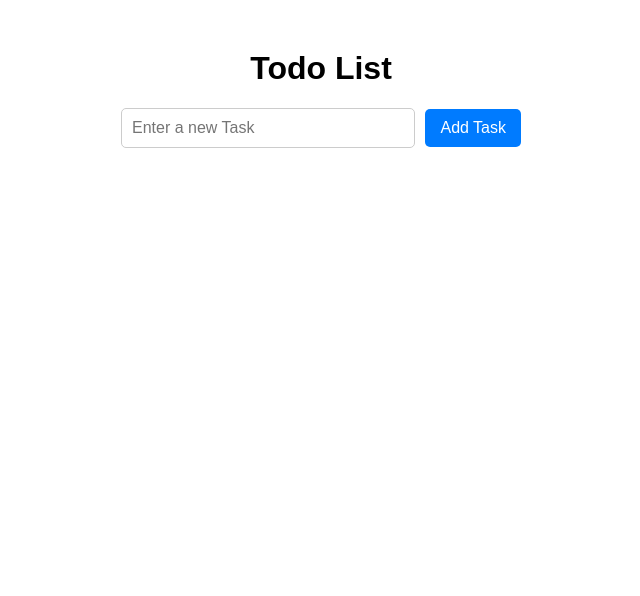
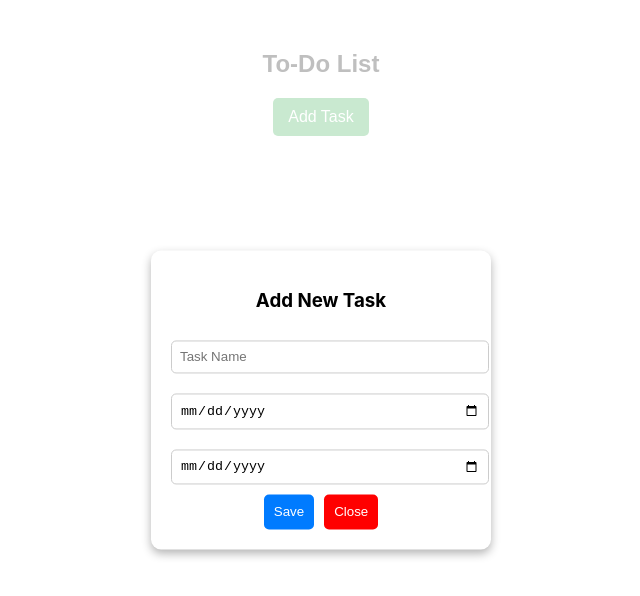
Before and after one commit to Swathiwebtree/To-do, a React (Create React App) app: page / in a window 1280 px wide. Both pictures are taken after a click on the button "Add Task". Shown: the top 596 px of the page, without its empty margins (319-959 px from the left). Built offline with nearby package versions, Linux system fonts and the light colour scheme.

Commit message:
Created a modal for the Add Task

```diff
--- a/package.json
+++ b/package.json
@@ -9,7 +9,8 @@
     "@testing-library/user-event": "^13.5.0",
     "react": "^19.0.0",
     "react-dom": "^19.0.0",
-    "react-scripts": "5.0.1",
+    "react-modal": "^3.16.3",
+    "react-scripts": "^5.0.1",
     "web-vitals": "^2.1.4"
   },
   "scripts": {
--- a/src/App.css
+++ b/src/App.css
@@ -5,35 +5,61 @@
   font-family: Arial, sans-serif;
 }
 
-.input-container {
-  display: flex;
-  gap: 10px;
-  justify-content: center;
-  align-items: center;
-  margin-bottom: 20px;
-
+.add-btn {
+  padding: 10px 15px;
+  border: none;
+  background-color: #28a745;
+  color: white;
+  border-radius: 5px;
+  cursor: pointer;
+  font-size: 16px;
 }
 
-input {
-  flex: 1;
+.search-bar {
+  width: 100%;
   padding: 10px;
+  margin-top: 15px;
+  border: 1px solid #ccc;
+  border-radius: 5px;
   font-size: 16px;
+}
+
+.modal {
+  position: absolute;
+  top: 50%;
+  left: 50%;
+  transform: translate(-50%, -50%);
+  background: white;
+  padding: 20px;
+  box-shadow: 0px 4px 10px rgba(0, 0, 0, 0.3);
+  border-radius: 10px;
+  width: 300px;
+  text-align: center;
+}
+
+.modal input {
+  width: 100%;
+  margin: 10px 0;
+  padding: 8px;
   border: 1px solid #ccc;
   border-radius: 5px;
 }
 
-.add-button {
-  padding: 10px 15px;
-  font-size: 16px;
+.save-btn {
   background-color: #007bff;
   color: white;
+  padding: 10px;
   border: none;
   border-radius: 5px;
   cursor: pointer;
-  white-space: nowrap;
-  transition: background-color 0.3s;
 }
 
-.add-button:hover {
-  background-color: #0056b3;
+.close-btn {
+  background-color: red;
+  color: white;
+  padding: 10px;
+  border: none;
+  border-radius: 5px;
+  margin-left: 10px;
+  cursor: pointer;
 }
--- a/src/App.js
+++ b/src/App.js
@@ -1,42 +1,87 @@
-import React,{useState} from 'react';
-import './App.css';
-import TaskList from './TaskList';
+import React, { useState } from "react";
+import TaskList from "./TaskList";
+import Modal from "react-modal";
+import "./App.css";
+
+Modal.setAppElement("#root");
 
 function App() {
   const [tasks, setTasks] = useState([]);
-  const [newTask, setnewTask] = useState("");
   const [searchQuery, setSearchQuery] = useState("");
+  const [modalIsOpen, setModalIsOpen] = useState(false);
+  const [newTask, setNewTask] = useState({
+    name: "",
+    createdDate: "",
+    endDate: "",
+    status: "New",
+  });
 
-  const addTask = () => {
-    if (newTask.trim() ==="") return;
+  const openModal = () => {
+    setNewTask({ name: "", createdDate: "", endDate: "", status: "New" });
+    setModalIsOpen(true);
+  };
+
+  const closeModal = () => {
+    setModalIsOpen(false);
+  };
+
+  const saveTask = () => {
+    if (!newTask.name || !newTask.createdDate || !newTask.endDate) {
+      alert("Please fill all fields!");
+      return;
+    }
+
     setTasks([...tasks, newTask]);
-    setnewTask("");
+    closeModal();
   };
-  return(
+
+  return (
     <div className="app">
-    <h1>Todo List</h1>
-    <div className="input-container">
-      <input
-        type="text"
-        value={newTask}
-        onChange={(e) => setnewTask(e.target.value)}
-        placeholder='Enter a new Task'
-      />
-      <button className="add-button" onClick={addTask}>
-        Add Task
-        </button>
-      </div>
+      <h2>To-Do List</h2>
+
+      <button className="add-btn" onClick={openModal}>Add Task</button>
+
       {tasks.length > 0 && (
         <input
           type="text"
           className="search-bar"
+          placeholder="Search tasks"
           value={searchQuery}
           onChange={(e) => setSearchQuery(e.target.value)}
-          placeholder="Search tasks..."
         />
-        )}
-      <TaskList tasks={tasks} setTasks={setTasks} />
-  </div>
+      )}
+
+      <TaskList tasks={tasks} setTasks={setTasks} searchQuery={searchQuery} />
+
+      <Modal
+      isOpen={modalIsOpen}
+      onRequestClose={closeModal}
+      className="modal"
+      style={{border: "1px solid red",zIndex:'99'}}>
+        <h3>Add New Task</h3>
+        <input
+          type="text"
+          placeholder="Task Name"
+          value={newTask.name}
+          onChange={(e) => setNewTask({ ...newTask, name: e.target.value })}
+        />
+        <input
+          placeholder="Created Date"
+          type="date"
+          value={newTask.createdDate}
+          onChange={(e) => setNewTask({ ...newTask, createdDate: e.target.value })}
+        />
+        <input
+          placeholder="End Date"
+          type="date"
+          value={newTask.endDate}
+          onChange={(e) => setNewTask({ ...newTask, endDate: e.target.value })}
+        />
+        <button className="save-btn" onClick={saveTask}>Save</button>
+        <button className="close-btn" onClick={closeModal}>Close</button>
+      </Modal>
+    </div>
   );
 }
+
 export default App;
--- a/src/TaskList.css
+++ b/src/TaskList.css
@@ -16,17 +16,15 @@
 }
 
 .delete-btn {
-  background: #dc3545;
-  color: white;
+  background: none;
   border: none;
-  border-radius: 5px;
-  padding: 5px 10px;
   cursor: pointer;
-  transition: background-color 0.3s;
+  font-size: 18px;
+  color: red;
 }
-.empty-list {
-  text-align: center;
-  font-size: italic;
+
+.no-results {
   color: #888;
-  margin-top: 20px;
+  font-style: italic;
+  margin-top: 10px;
 }
--- a/src/TaskList.js
+++ b/src/TaskList.js
@@ -1,21 +1,38 @@
 import React from "react";
 import "./TaskList.css";
 
-function TaskList({ tasks, setTasks }) {
+function TaskList({ tasks, setTasks, searchQuery }) {
   const deleteTask = (index) => {
         const newTasks = [...tasks];
         newTasks.splice(index, 1);
         setTasks(newTasks);
       };
+
+  const filteredTasks = tasks.filter((task) =>
+    task.name.toLowerCase().includes(searchQuery.toLowerCase())
+  );
+
   return (
     <ul className="task-list">
-      {tasks.map((task, index) => (
+      {filteredTasks.length > 0 ? (
+        filteredTasks.map((task, index) => (
           <li key={index} className="task-item">
-          <p>{task}</p>
-          <button className="delete-btn"onClick={() => deleteTask(index)}>Delete</button>
+            <div>
+              <strong>{task.name}</strong>
+              <p>Created: {task.createdDate}</p>
+              <p>End: {task.endDate}</p>
+              <p>Status: {task.status}</p>
+            </div>
+            <button className="delete-btn" onClick={() => deleteTask(index)}>
+              Delete
+            </button>
           </li>
-      ))}
+        ))
+      ) : (
+        searchQuery && <p className="no-results">No matching tasks found.</p>
+      )}
     </ul>
   );
 }
+
 export default TaskList;
```
Also changed, not shown: 1 other file (tests, documents, lock files or other folders). Lines whose indentation alone changed are shown as unchanged.
